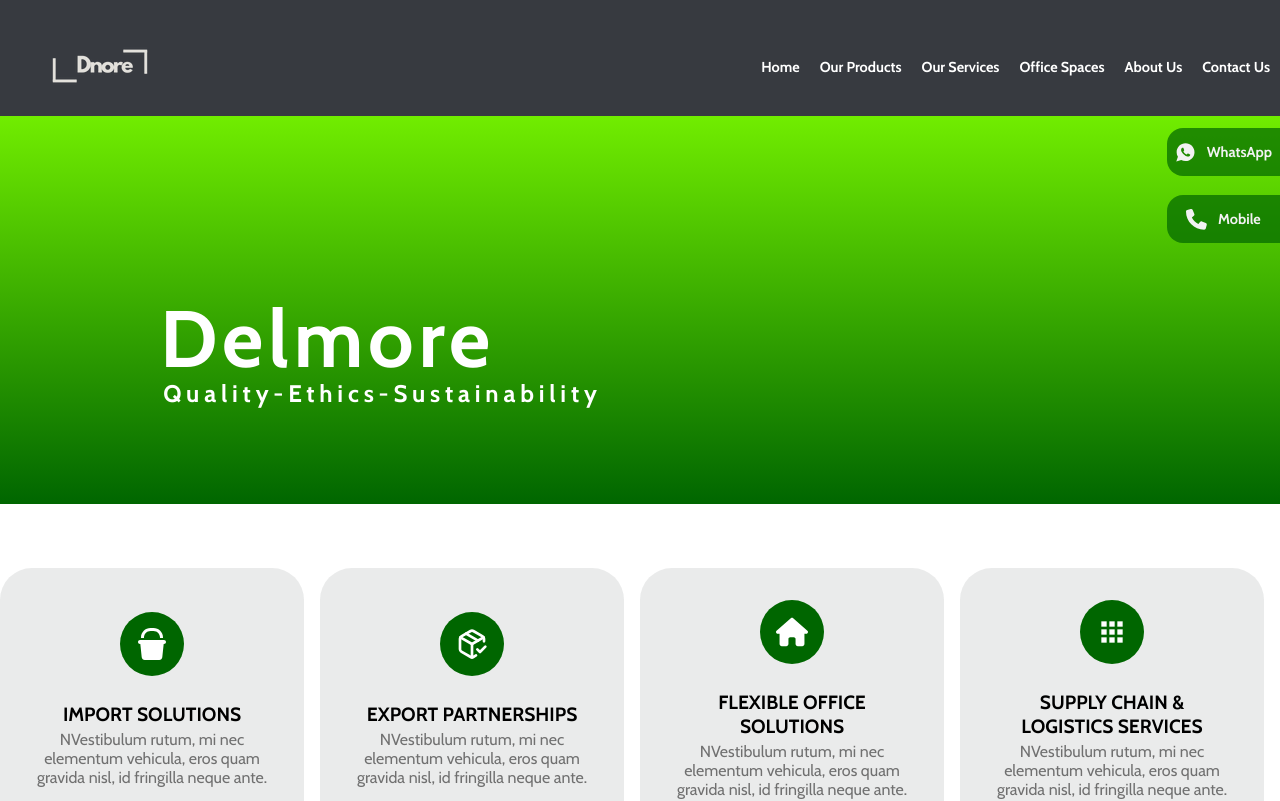
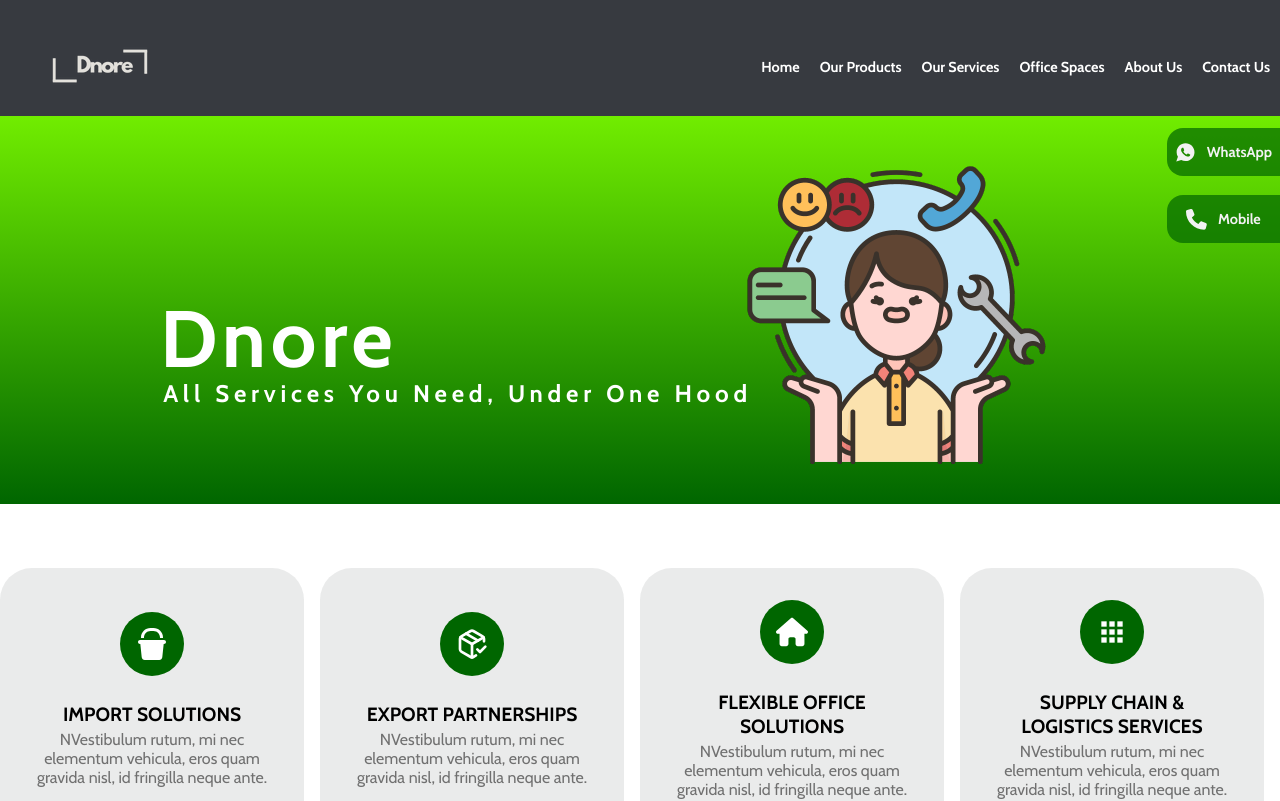
Before and after one commit to baayesh/dnore, a React (Create React App) app: page / in a window 1280 px wide. Shown: the top 801 px of the page. Built offline with nearby package versions, Linux system fonts and the light colour scheme.

Commit message:
improve hero section

```diff
--- a/src/components/Home/Hero.jsx
+++ b/src/components/Home/Hero.jsx
@@ -1,13 +1,17 @@
 import React from "react";
+import hero_img from '../../assets/Home/hero_img.png'
 
 const Hero = () => {
   return (
     <section className="hero">
       <div className="hero-container ">
-        {/* <video className='hero__vid' src={HeroVid} autoPlay loop muted /> */}
-
-        <h1 className="hero-title">Delmore</h1>
-        <p className="hero-text">Quality-Ethics-Sustainability</p>
+        <div className="hero-row">
+          <div className="hero-text-col">
+            <h1 className="hero-title">Dnore</h1>
+            <p className="hero-text">All Services You Need, Under One Hood</p>
+          </div>
+          <img src={hero_img} alt="Hero Image" />
+        </div>
       </div>
     </section>
   );
--- a/src/styles/home.css
+++ b/src/styles/home.css
@@ -127,6 +127,17 @@
 .hero-container {
    padding-left: 3em;
    margin: 0 auto;
+}
+
+.hero-row{
+  display: flex;
+  flex-direction: row;
+  justify-content: space-around;
+}
+
+.hero-text-col{
+  display: flex;
+  flex-direction: column;
 }
 
 .hero-title {
```
Also changed, not shown: src/assets/Home/hero_img.png (added).
